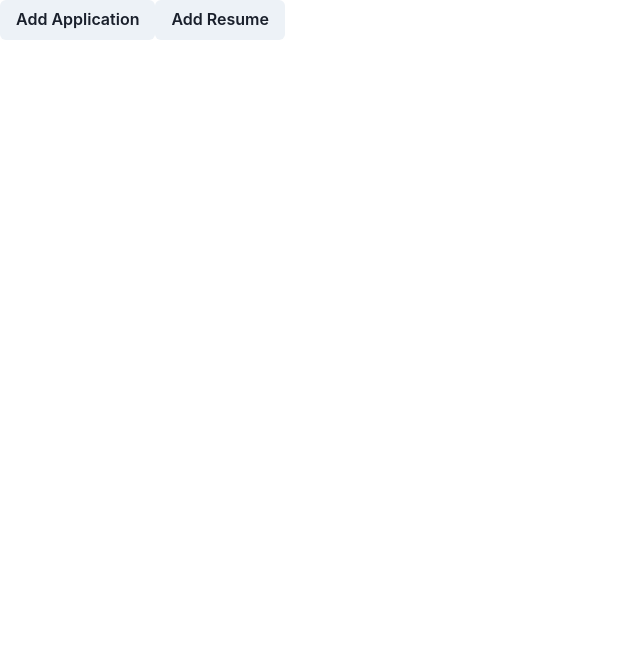
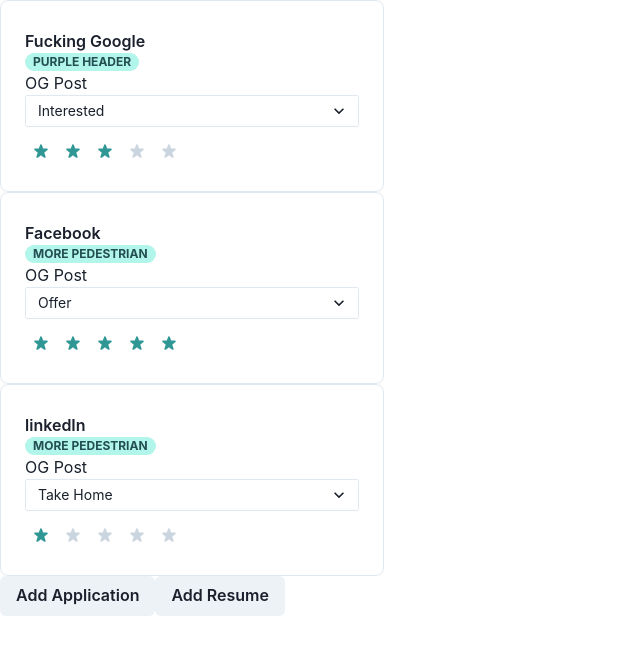
Before and after one commit to res-cipe/res-cipe, a React app: page / in a window 1280 px wide. Shown: the top 654 px of the page, without its empty margins (0-640 px from the left). Built offline with nearby package versions, Linux system fonts and the light colour scheme; no server answers.

Commit message:
added new routes to proxy, commented out fetches in fronted to isolate state issues

```diff
--- a/src/components/ApplicationCard.js
+++ b/src/components/ApplicationCard.js
@@ -13,20 +13,24 @@
 
 export default function ApplicationCard(props) {
   function updateApplication(update) {
-    let updateString = '';
-    if (update.rating) updateString = `/dashboard/${props.userId}/rating`;
-    else if (update.status) updateString = `/dashboard/${props.userId}/status`;
-    fetch(updateString, {
-      method: 'PUT',
-      headers: {
-        'Content-Type': 'application/json',
-      },
-      body: JSON.stringify(update),
-    })
-      .then((response) => {
-        props.fetchAllApplications();
-      })
-      .catch((error) => console.log(error));
+    // let updateString = '';
+    // if (update.rating) updateString = `/dashboard/${props.userId}/rating`;
+    // else if (update.status) updateString = `/dashboard/${props.userId}/status`;
+    // fetch(updateString, {
+    //   method: 'PUT',
+    //   headers: {
+    //     'Content-Type': 'application/json',
+    //   },
+    //   body: JSON.stringify(update),
+    // })
+    //   .then((response) => {
+    // props.fetchAllApplications();
+    props.setFlag((prev) => {
+      console.log(prev);
+      return !prev;
+    });
+    // })
+    // .catch((error) => console.log(error));
   }
 
   return (
--- a/src/components/Dashboard.js
+++ b/src/components/Dashboard.js
@@ -9,40 +9,41 @@
     {
       imageUrl: 'https://bit.ly/2Z4KKcF',
       imageAlt: 'Rear view of modern home with pool',
-      company: 'Fucking Google',
-      link:
+      company_name: 'Fucking Google',
+      job_post_link:
         'https://www.linkedin.com/jobs/view/2208417001/?alternateChannel=search&refId=QayKwfbK20TiNXWx9cc8EA%3D%3D&trackingId=Ox84l426JPW8q3kqUloalg%3D%3D',
       reviewCount: 34,
       rating: 3,
-      resumeLabel: 'Purple Header',
+      res_name: 'Purple Header',
       status: 'Interested',
       id: 1001,
     },
     {
-      company: 'Facebook',
-      link: 'facebook.com',
+      company_name: 'Facebook',
+      job_post_link: 'facebook.com',
       rating: 5,
-      resumeLabel: 'More Pedestrian',
+      res_name: 'More Pedestrian',
       status: 'Offer',
       id: 1002,
     },
     {
-      company: 'LinkedIn',
-      link: 'linkedin.com',
+      company_name: 'linkedIn',
+      job_post_link: 'linkedin.com',
       rating: 1,
-      resumeLabel: 'More Pedestrian',
+      res_name: 'More Pedestrian',
       status: 'Take Home',
       id: 1003,
     },
   ];
 
-  const [rating, setRating] = React.useState(props.rating);
+  // const [rating, setRating] = React.useState(props.rating);
 
   const [applications, setApplications] = React.useState([]);
+  const [flag, setFlag] = React.useState(true);
 
   React.useEffect(() => {
     fetchAllApplications();
-  }, []);
+  }, [flag]);
 
   function fetchAllApplications() {
     fetch(`/dashboard/${userId}`)
@@ -55,12 +56,13 @@
 
   const applicationCards = [];
 
-  if (applications) {
-    applications.forEach((app, index) => {
+  if (props) {
+    props.forEach((app, index) => {
       const {
         company_name,
         job_post_link,
         resume_id,
+        res_name,
         status,
         rating,
         id,
@@ -73,9 +75,10 @@
           company={company_name}
           link={job_post_link}
           rating={rating}
-          resumeLabel={resume_id}
+          resumeLabel={res_name}
           status={status}
-          fetchAllApplications={fetchAllApplications}
+          // fetchAllApplications={fetchAllApplications}
+          setFlag={setFlag}
         />
       );
     });
--- a/src/components/Login.js
+++ b/src/components/Login.js
@@ -38,7 +38,7 @@
         }}
         onSubmit={(values, actions) => {
           const { username, password } = values;
-          // setTimeout(() => {
+          setTimeout(() => {
             alert(
               JSON.stringify(
                 {
@@ -49,38 +49,45 @@
                 2
               )
             );
+
+            // double check the endpoint, make sure the fetch request is built proper
+            fetch('/login', {
+              method: 'POST',
+              headers: { 'Content-Type': 'application/json' },
+              body: JSON.stringify({
+                username,
+                password,
+              }),
+            })
+              .then((res) => {
+                if (res.ok) {
                   actions.setSubmitting(false);
-          // double check the endpoint, make sure the fetch request is built proper
-          // fetch('/login', {
-          //   method: 'POST',
-          //   headers: { 'Content-Type': 'application/json' },
-          //   body: JSON.stringify({
-          //     username,
-          //     password,
-          //   }),
-          // }).then((res) => res.json());
-          // }, 1000);
+                  onClose();
+                }
+              })
+              .catch((err) => console.log(err));
+          }, 1000);
         }}
       >
         {(props) => (
           <Form>
-            <Field name="username">
+            <Field name='username'>
               {({ field, form }) => (
                 <FormControl
                   isInvalid={form.errors.username && form.touched.username}
                 >
                   <Input
                     {...field}
-                    id="username"
-                    placeholder="Username"
-                    required="true"
+                    id='username'
+                    placeholder='Username'
+                    required='true'
                   />
                   <FormErrorMessage>{form.errors.username}</FormErrorMessage>
                 </FormControl>
               )}
             </Field>
 
-            <Field name="password">
+            <Field name='password'>
               {({ field, form }) => (
                 <FormControl
                   isInvalid={form.errors.password && form.touched.password}
@@ -88,13 +95,13 @@
                   <InputGroup>
                     <Input
                       {...field}
-                      id="password"
-                      required="true"
+                      id='password'
+                      required='true'
                       type={showPass ? 'text' : 'password'}
-                      placeholder="Password"
+                      placeholder='Password'
                     />
-                    <InputRightElement width="4.5rem">
-                      <Button h="1.75rem" size="sm" onClick={clickPass}>
+                    <InputRightElement width='4.5rem'>
+                      <Button h='1.75rem' size='sm' onClick={clickPass}>
                         {showPass ? 'Hide' : 'Show'}
                       </Button>
                     </InputRightElement>
@@ -106,9 +113,9 @@
 
             <Button
               mt={4}
-              colorScheme="teal"
+              colorScheme='teal'
               isLoading={props.isSubmitting}
-              type="submit"
+              type='submit'
             >
               Login
             </Button>
--- a/webpack.config.js
+++ b/webpack.config.js
@@ -13,6 +13,8 @@
     port: 8080,
     proxy: {
       '/dashboard': 'http://localhost:3000/',
+      '/login': 'http://localhost:3000/',
+      '/signup': 'http://localhost:3000/',
     },
     publicPath: '/build',
   },
```
Also changed, not shown: src/components/Signup.js (+34 -34 lines), 1 other file (tests, documents, lock files or other folders). Lines whose indentation alone changed are shown as unchanged.
